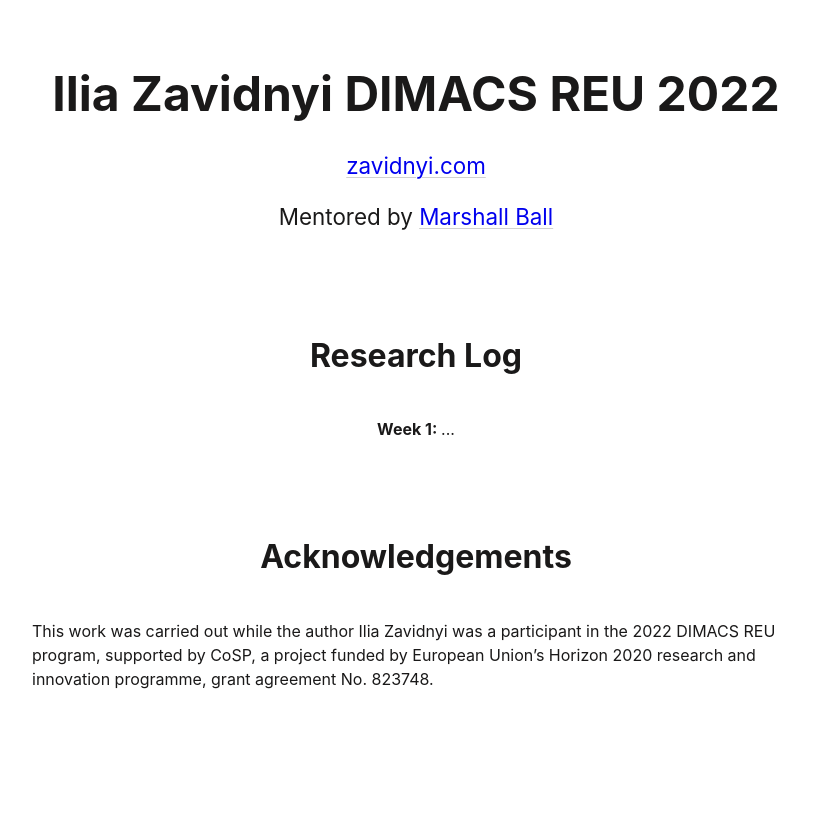
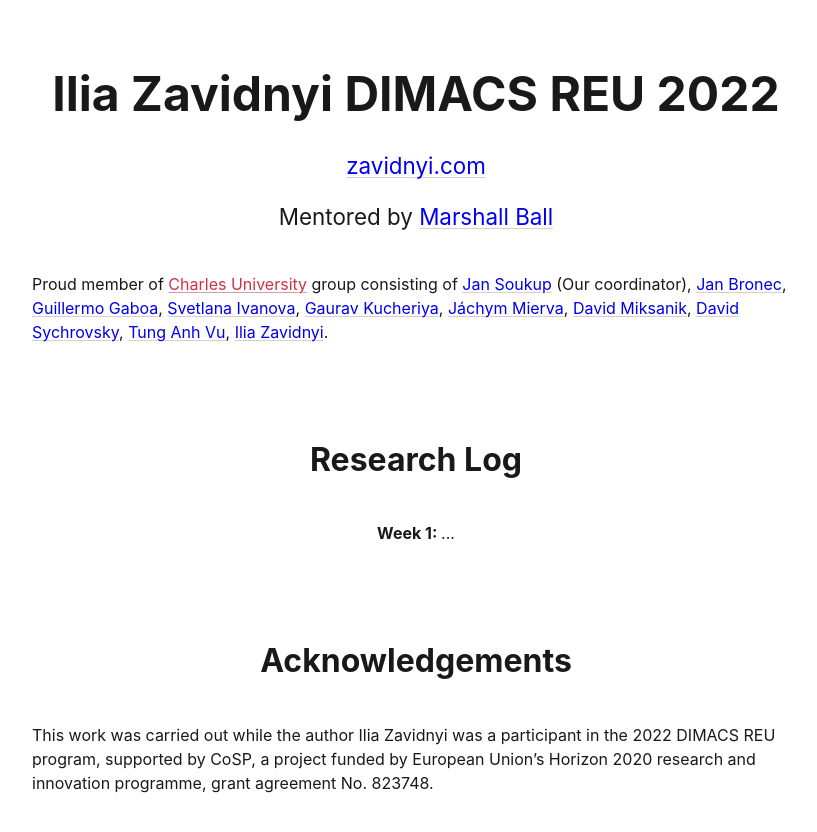
Before and after one commit to zavidnyi/reu-dimacs-2022, a plain HTML site: page simple_website/index.html in a window 1280 px wide. Shown: the whole page, without its empty margins (224-1041 px from the left). Before the commit the page ends 800 px from the top, so only its background shows below. Drawn offline with Linux system fonts and the light colour scheme.

Commit message:
added group flex

```diff
--- a/simple_website/index.html
+++ b/simple_website/index.html
@@ -33,6 +33,7 @@
 
             --color-primary: #1a1919;
             --color-primary-underline: rgba(26,25,25,0.2);
+            --mff-red: #D03145;
             color: var(--color-primary,#1a1919);
         }
 
@@ -42,6 +43,10 @@
             text-align: center;
             margin-left: 0.5rem;
             margin-right: 0.5rem;
+        }
+
+        a:visited, a:active {
+            color: var(--color-primary,#1a1919);
         }
 
         .link {
@@ -60,11 +65,20 @@
             line-height: 1.4rem;
         }
         .link:hover {
-            color: var(--color-primary,#1a1919);
             text-decoration-color: var(--color-primary,#1a1919);
         }
-        .link:visited {
-            color: var(--color-primary,#1a1919);
+
+        .tlink {
+            font-size: 1rem;
+        }
+
+        .contrast-link, .contrast-link:visited, .contrast-link:active {
+            color: var(--mff-red, #D03145);
+            text-decoration-color: #c9a5aa;
+        }
+
+        .contrast-link:hover {
+            text-decoration-color: var(--mff-red, #D03145);
         }
 
         h2 {
@@ -90,6 +104,18 @@
     <p style="font-size: 1.4rem; max-width: 100vw;">
         Mentored by <a href="https://cs.nyu.edu/~mmb586/index.html" target="_blank" class="link">Marshall Ball </a>
     </p>
+    <p>Proud member of <a href="https://www.mff.cuni.cz" target="_blank" class="link , tlink , contrast-link" >Charles University</a> group consisting of
+        <a href="http://reu.dimacs.rutgers.edu/~js2687/" target="_blank" class="link , tlink">Jan Soukup</a> (Our coordinator),
+        <a href="http://reu.dimacs.rutgers.edu/~jb2016/" target="_blank" class="link , tlink">Jan Bronec</a>,
+        <a href="http://reu.dimacs.rutgers.edu/~gg730/" target="_blank" class="link , tlink">Guillermo Gaboa</a>,
+        <a href="http://reu.dimacs.rutgers.edu/~si299/" target="_blank" class="link , tlink">Svetlana Ivanova</a>,
+        <a href="http://reu.dimacs.rutgers.edu/~gk531/" target="_blank" class="link , tlink">Gaurav Kucheriya</a>,
+        <a href="http://reu.dimacs.rutgers.edu/~jm2740/" target="_blank" class="link , tlink">Jáchym Mierva</a>,
+        <a href="http://reu.dimacs.rutgers.edu/~dm1588/" target="_blank" class="link , tlink">David Miksanik</a>,
+        <a href="http://reu.dimacs.rutgers.edu/~ds1853/" target="_blank" class="link , tlink">David Sychrovsky</a>,
+        <a href="http://reu.dimacs.rutgers.edu/~tv157/" target="_blank" class="link , tlink">Tung Anh Vu</a>,
+        <a href="http://reu.dimacs.rutgers.edu/~iz67/" target="_blank" class="link , tlink">Ilia Zavidnyi</a>.
+    </p>
 
     <h2>Research Log</h2>
     <p><strong>Week 1: </strong>...</p>
```
